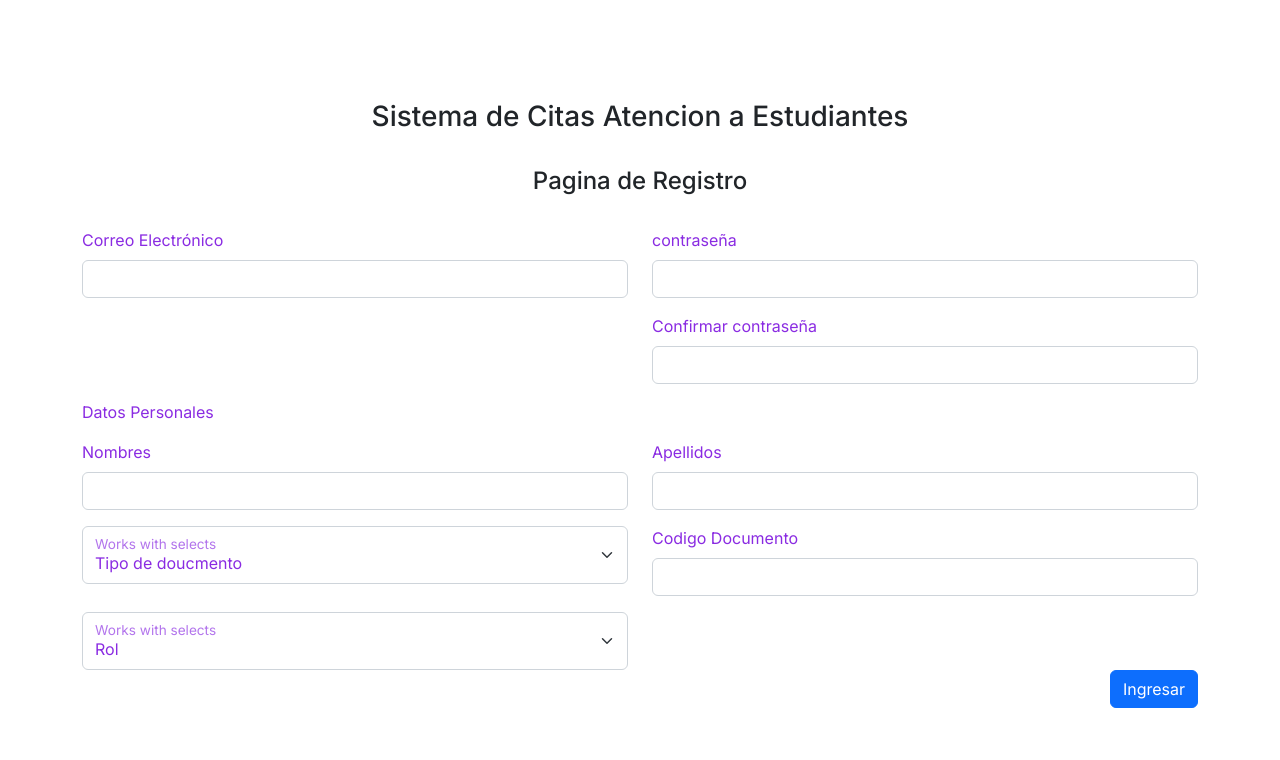
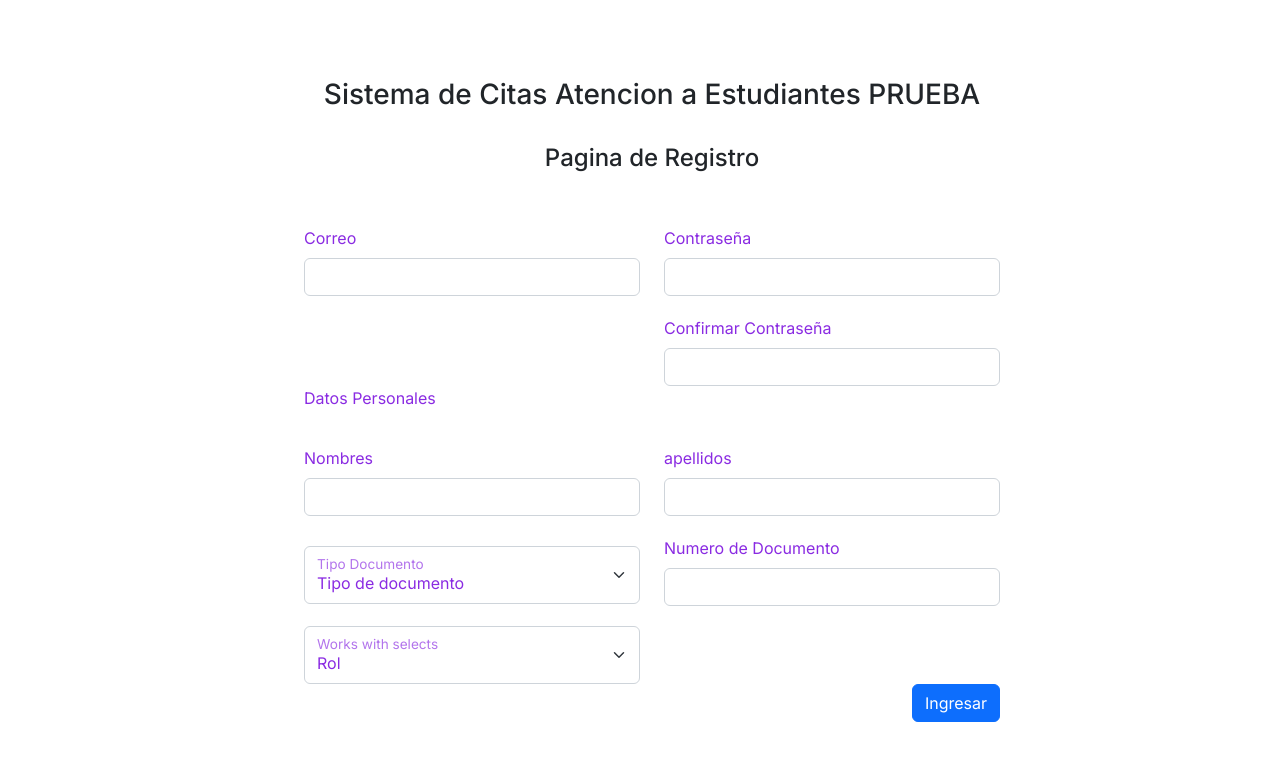
Before and after one commit to Sebastian1335/REPOS_GRUPO3, a Next.js app in the folder proyecto/: page /Registro in a window 1280 px wide. Shown: the top 760 px of the page. Built offline with nearby package versions, Linux system fonts and the light colour scheme.

Commit message:
funcionalidad de registro para q guarde datos en memoria, tambien un boton en login q lleva a registro

```diff
--- /dev/null
+++ b/proyecto/src/api/persona.js
@@ -0,0 +1,13 @@
+let personas = []
+
+const save = (persona) => {
+    personas.push(persona)
+}
+
+const getAll = () => {
+    return personas;
+}
+
+const PersonaApi = { save, getAll }
+
+export default PersonaApi
--- a/proyecto/src/app/Registro/page.js
+++ b/proyecto/src/app/Registro/page.js
@@ -8,42 +8,66 @@ import Row from 'react-bootstrap/Row';
 import Col from 'react-bootstrap/Col';
 import FloatingLabel from 'react-bootstrap/FloatingLabel';
 import Button from 'react-bootstrap/Button'
+import { FormControl, FormLabel } from 'react-bootstrap'
+import PersonaApi from '@/api/persona.js'
+
+const Registro = () =>{
+    const [showDatosPersona, setShowDatosPersona ] = useState(true)
+
+    const defaultPersona = {
+        correo: "",
+        contraseña1: "",
+        contraseña2: "",
+        nombres: "",
+        apellidos: "",
+        doc: "",
+        numero: "",
+        rol: ""
+    }
+
+    const [persona, setPersona] = useState(defaultPersona)
+
+    const handleOnDropdownChange = (eventKey) => {
+        if (eventKey === "persona")
+            setShowDatosPersona(true)
+        else
+            setShowDatosPersona(false)
+    }
+
+    const handleOnClick = () => {
+
+        PersonaApi.save(persona)
+        const personas = PersonaApi.getAll()
+        console.log(personas)
+    }
 
 
-const Registro = () =>{
 
     return(
 
-            <div>
+            <div className='container'>
                 <Container>
                     <Row >
-                        <h3>Sistema de Citas Atencion a Estudiantes</h3>
+                        <h3>Sistema de Citas Atencion a Estudiantes PRUEBA</h3>
                         <h4>Pagina de Registro</h4>
                     </Row>
                     <Row className='justify-content-md-center'>
                         <Col>
-                            <Form className='form' >
-                                <Form.Group className="mb-3" controlId="formBasicEmail">
-                                    <Form.Label className='color'>Correo Electrónico</Form.Label>
-                                    <Form.Control type="email" placeholder=""/>
-                                </Form.Group>
-                            </Form>
+                            <FormLabel htmlFor='Correo'className='color'>Correo</FormLabel>
+                            <FormControl type='text' id="Correo"
+                                value={persona.correo}
+                                onChange={e => setPersona({...persona,correo: e.target.value})}/>
                         </Col>
                         <Col>
-                            <Form className='form'>
-                                <Form.Group className="mb-3" controlId="formBasicEmail">
-                                    <Form.Label className='color'>contraseña</Form.Label>
-                                    <Form.Control type="password" placeholder="" />
-                                </Form.Group>
+                            <FormLabel htmlFor='Correo'className='color'>Contraseña</FormLabel>
+                            <FormControl type='password' id="contraseña1"
+                                value={persona.contraseña1}
+                                onChange={e => setPersona({...persona,contraseña1: e.target.value})}/>
+                            <FormLabel htmlFor='Correo'className='color'>Confirmar Contraseña</FormLabel>
+                            <FormControl type='password' id="contraseña2"
+                                value={persona.contraseña2}
+                                onChange={e => setPersona({...persona,contraseña2: e.target.value})}/>
 
-                            </Form>
-                                <Form className='form'>
-                                    <Form.Group className="mb-3" controlId="formBasicEmail">
-                                        <Form.Label className='color'>Confirmar contraseña</Form.Label>
-                                        <Form.Control type="password" placeholder="" />
-                                </Form.Group>
-
-                            </Form>
                         </Col>
                     </Row>
                     <Row >
@@ -53,47 +77,48 @@ const Registro = () =>{
                     </Row>
                     <Row>
                         <Col>
+                        <FormLabel htmlFor='nombres'className='color'>Nombres</FormLabel>
+                            <FormControl type='text' id="nombres"
+                                value={persona.nombres}
+                                onChange={e => setPersona({...persona,nombres: e.target.value})}/>
 
-                            <Form className='form'>
-                                <Form.Group className="mb-3" controlId="formBasicEmail">
-                                    <Form.Label className='color'>Nombres</Form.Label>
-                                    <Form.Control type="password" placeholder="" />
-                                </Form.Group>
-
-                            </Form>
-                            <FloatingLabel className='color' controlId="floatingSelect" label="Works with selects">
-                                <Form.Select className='color' aria-label="Floating label select example">
-                                    <option className='color'>Tipo de doucmento</option>
-                                    <option value="1" className='color'>DNI</option>
-                                    <option value="2" className='color'>Otro...</option>
+                            <FloatingLabel className='ex' controlId="floatingSelect" label="Tipo Documento">
+                                <Form.Select className='color' aria-label="Floating label select example"
+                                    id='doc'
+                                    name='doc' value={persona.doc}
+                                    onChange={e => setPersona({...persona,doc: e.target.value})}>
+                                    <option className='color'>Tipo de documento</option>
+                                    <option value="DNI" className='color'>DNI</option>
+                                    <option value="PASAPORTE" className='color'>PASAPORTE</option>
                                 </Form.Select>
                             </FloatingLabel>
                         </Col>
                         <Col>
-                            <Form className='form'>
-                                <Form.Group className="mb-3" controlId="formBasicEmail">
-                                    <Form.Label className='color'>Apellidos</Form.Label>
-                                    <Form.Control type="password" placeholder="" />
-                                </Form.Group>
+                        <FormLabel htmlFor='apellidos' className='color'>apellidos</FormLabel>
+                            <FormControl type='text' id="apellidos"
+                                value={persona.apellidos}
+                                onChange={e => setPersona({...persona,apellidos: e.target.value})}/>
 
-                            </Form>
-                                <Form className='form'>
-                                    <Form.Group className="mb-3" controlId="formBasicEmail">
-                                        <Form.Label className='color'>Codigo Documento</Form.Label>
-                                        <Form.Control type="password" placeholder="" />
-                                </Form.Group>
-
-                            </Form>
+                        <FormLabel htmlFor='numero'className='color'>Numero de Documento</FormLabel>
+                            <FormControl type='number' id="numero"
+                                value={persona.numero}
+                                onChange={e => setPersona({...persona,numero: e.target.value})}/>
                         </Col>
 
                     </Row>
                     <Row>
                         <Col>
                         <FloatingLabel className='color' controlId="floatingSelect" label="Works with selects">
-                            <Form.Select className='color' aria-label="Floating label select example">
-                                <option className='color'>Rol</option>
-                                <option value="1" className='color'>Estudiante</option>
-                                <option value="2" className='color'>Profesor</option>
+                            <Form.Select
+                                className='color'
+                                aria-label="Floating label select example"
+                                id='rol'
+                                name="rol"
+                                value={persona.rol}
+                                onChange={e => setPersona({...persona,rol: e.target.value})}>
+                                    <option className='color'>Rol</option>
+                                    <option value="estudiante" className='color'>Estudiante</option>
+                                    <option value="profesor" className='color'>Profesor</option>
                             </Form.Select>
                             </FloatingLabel>
                         </Col>
@@ -103,7 +128,7 @@ const Registro = () =>{
                     </Row>
                     <Row>
                         <Col className='bot d-flex justify-content-end'>
-                            <Button variant="primary" type="submit" >
+                            <Button variant="primary" type="submit" onClick={() => handleOnClick()}>
                                 Ingresar
                             </Button>
                         </Col>
--- a/proyecto/src/app/Registro/styles.css
+++ b/proyecto/src/app/Registro/styles.css
@@ -3,8 +3,10 @@
     flex-direction: column;
     align-items:normal;
     justify-content: center;
-    width: 1500px;
-    padding-top: 100px;
+    width: 90vh;
+    height: 100vh;
+
+
   }
 
 .container h3,h4{
@@ -14,6 +16,7 @@
 
 
 .color{
+    margin-top: 20px;
     color: blueviolet;
 }
 
@@ -24,8 +27,8 @@
 
 
 .ex{
-    text-align: left;
-    padding-left: 0px;
+    margin-top: 30px;
+    color:blueviolet;
 }
 
 .bot{
```
Also changed, not shown: proyecto/src/app/Login/page.js (+7 -3 lines), 2 other files (tests, documents, lock files or other folders).
